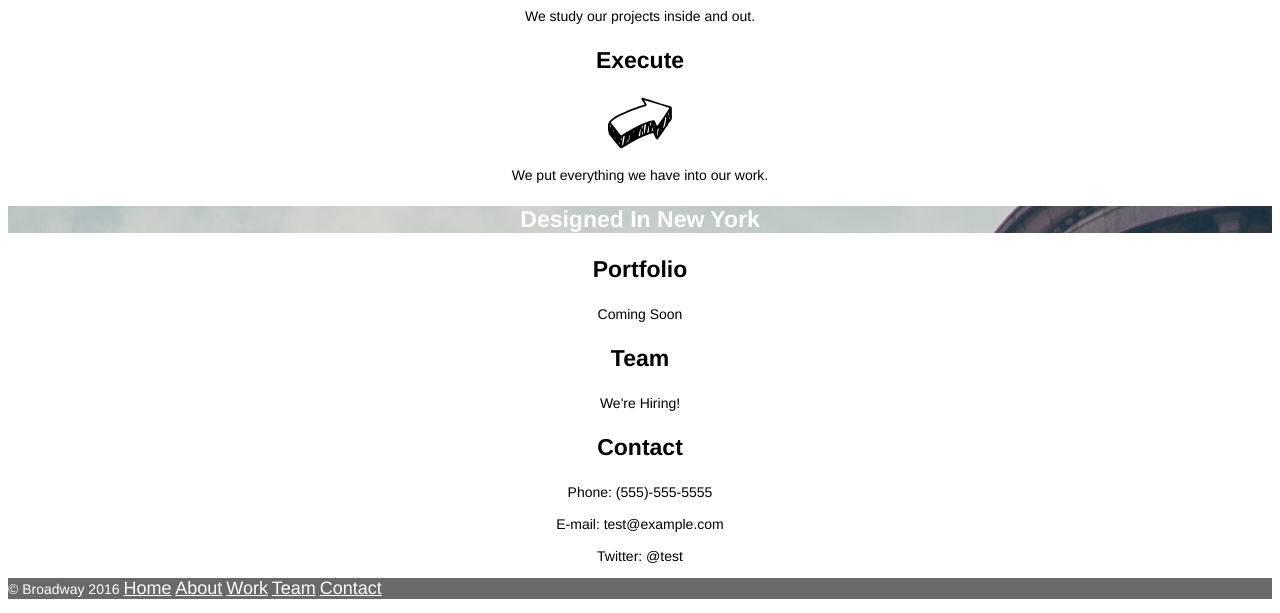
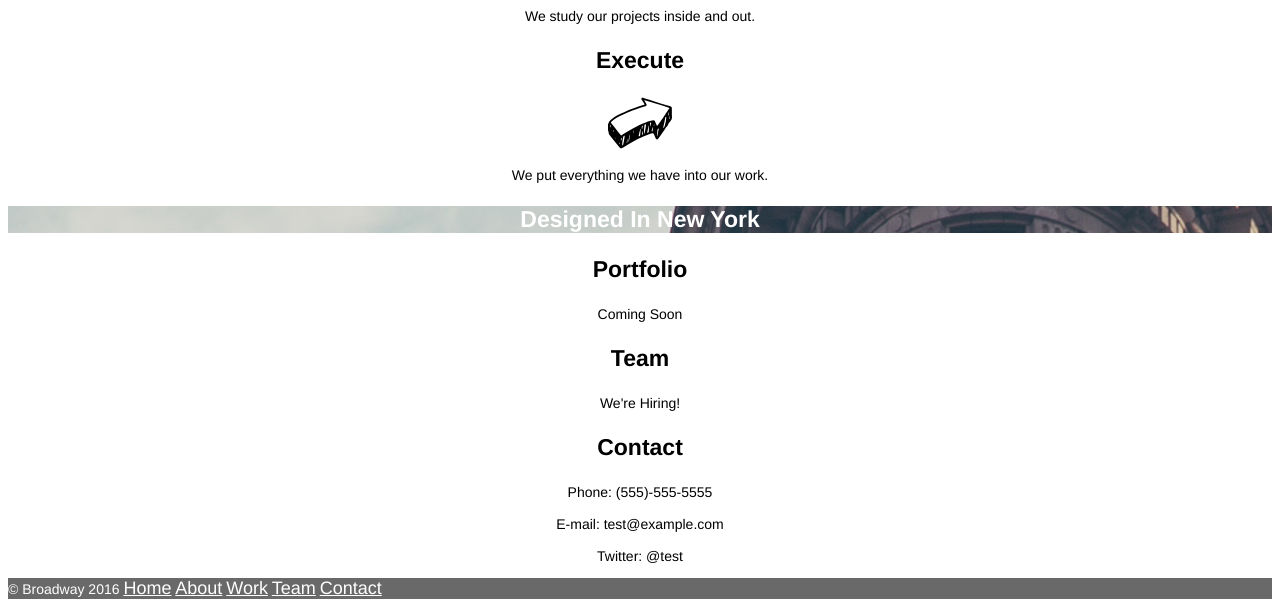
Before and after one commit to BuddyCooper44/Broadway, a plain HTML site: page index.html in a window 1280 px wide. Shown: the part 718-1331 px from the top of the page. Drawn offline with Linux system fonts and the light colour scheme.

Commit message:
complete

```diff
--- a/resources/style.css
+++ b/resources/style.css
@@ -16,6 +16,7 @@ h2 {
 h3 {
   font-size: 23px;
   font-weight: bold;
+  font-style: helvetica;
 }
 
 a {
@@ -29,6 +30,8 @@ p {
 
 .header {
   background-image: url(images/the-flatiron-building.png);
+  background-position: center;
+  background-repeat:no-repeat;
   color: white;
 }
 
```
Also changed, not shown: index.html (+1 -0 lines).
